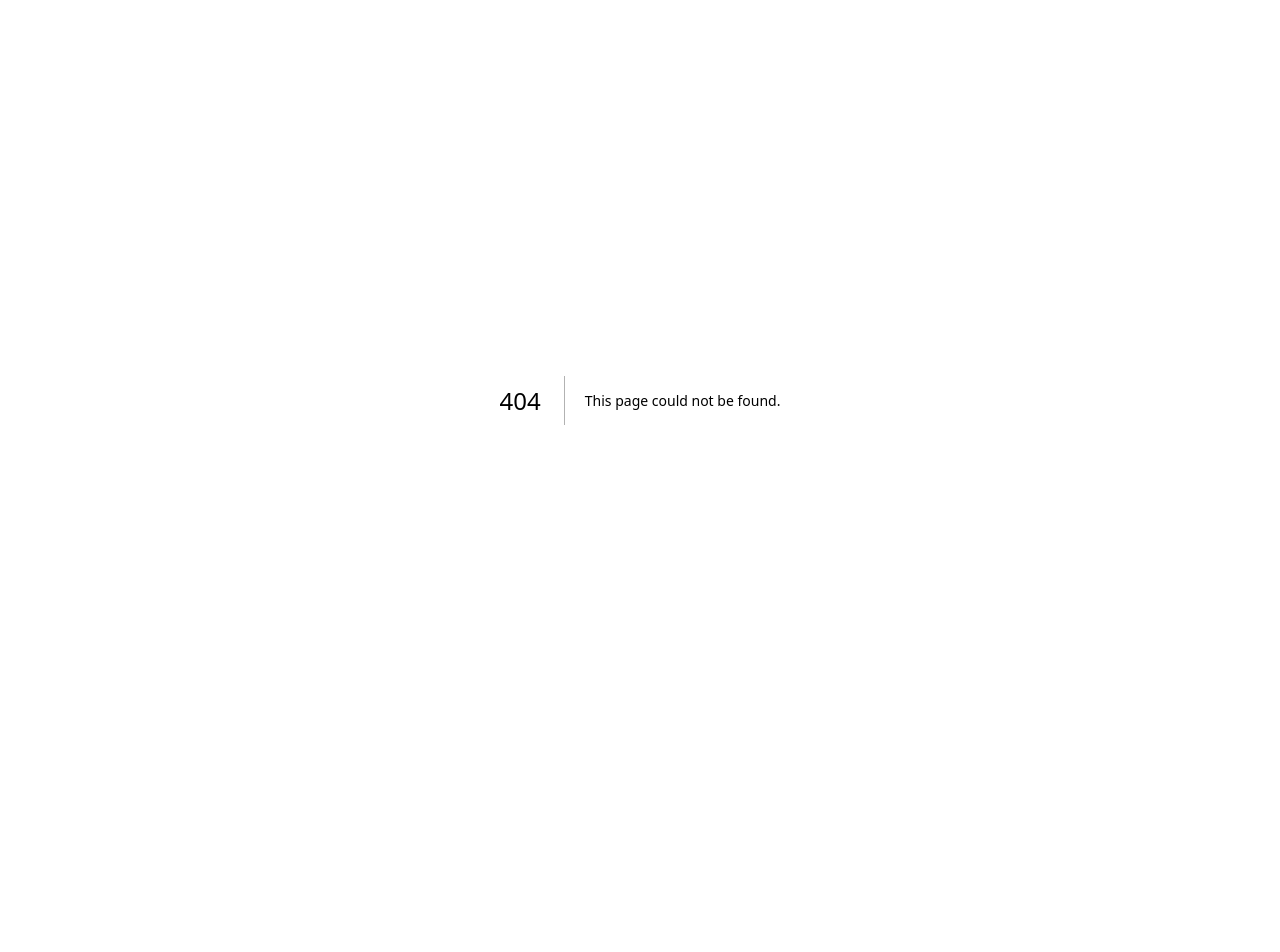
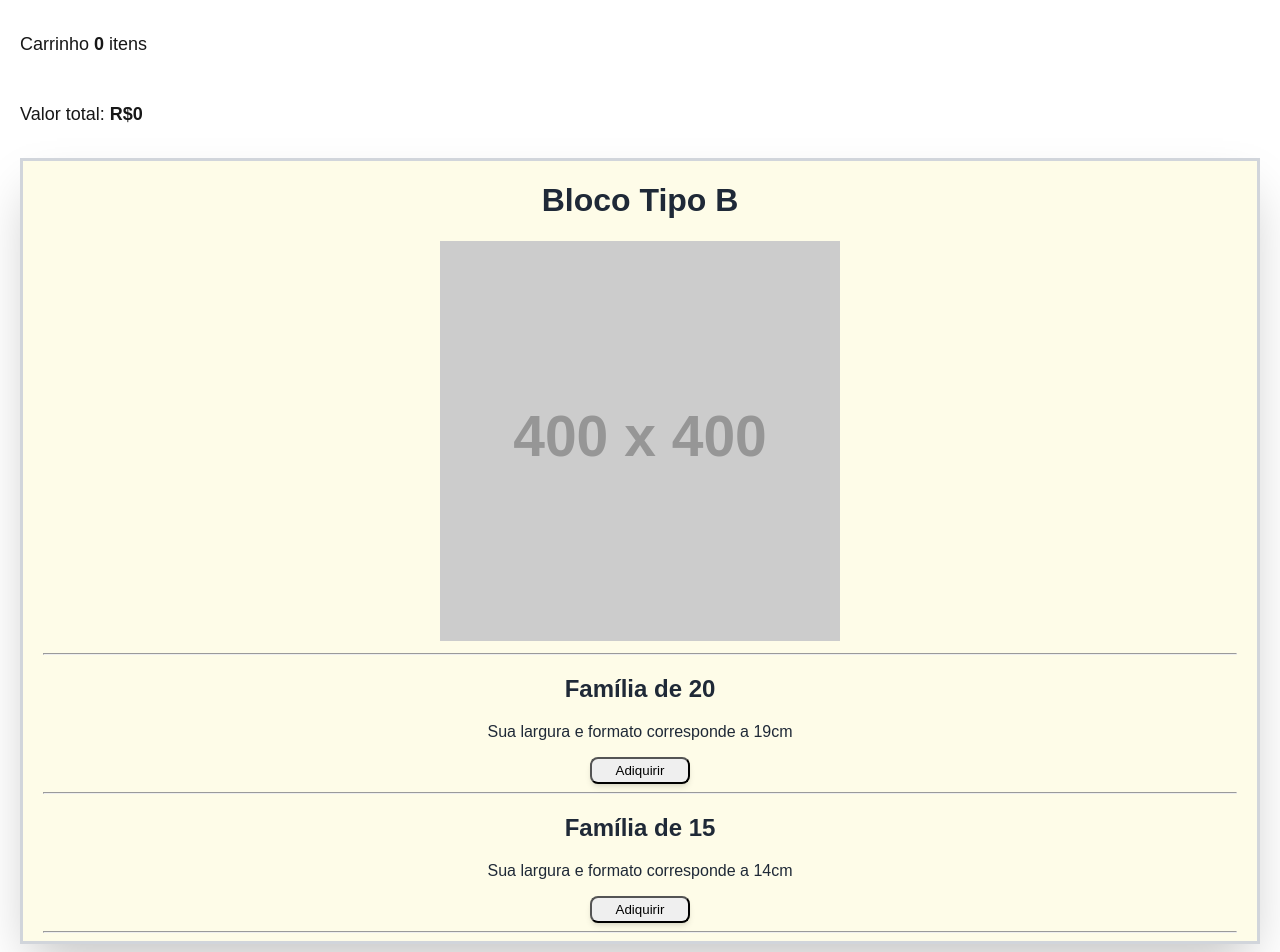
Before and after one commit to brunaalrez/strongblocks, a Next.js app: page /adiquirir_produto/1 in a window 1280 px wide. Before the commit this address had no page. Shown: the top 952 px of the page. Before the commit the page ends 800 px from the top, so only its background shows below. Built offline with nearby package versions, Linux system fonts and the light colour scheme.

Commit message:
falta_preco_total

```diff
--- a/app/adiquirir_produto/page.js
+++ b/app/adiquirir_produto/[id]/page.js
@@ -1,13 +1,39 @@
 'use client'
-import { useState } from "react";
-import Confirmado from "./confirmacao";
+import { useEffect, useState } from "react";
+import Confirmado from "../confirmacao";
 
-function PaginaAdiquirirProduto() {
+function PaginaAdiquirirProduto(attr) {
     const [carrinho, adicionaCarrinho] = useState(0);
+    const [carrinhoB, adicionaCarrinhoB] = useState(0);
+    const [carrinhoT, carrinhoTotal] = useState(0);
+
     const [mostra, mostraBotao] = useState(false);
-    const [total, valorTotal] = useState(0)
-    const [precoA, precoProdutoA] = useState(150)
-    const [precoB, precoProdutoB] = useState(130)
+    const [mostraB, mostraBotaoB] = useState(false);
+
+    const [total, valorTotal] = useState(0);
+    const [precoA, precoProdutoA] = useState(150);
+    const [precoB, precoProdutoB] = useState(130);
+
+    const [produto, alteraProduto] = useState({});
+    const [produtos, alteraProdutos] = useState([{
+        id: 0,
+        tipo: "A"
+    },{
+        id: 1,
+        tipo: "B"
+    },{
+        id: 2,
+        tipo: "C"
+    }]);
+
+    useEffect(()=>{
+        const id_produto = attr.params.id;
+        produtos.map((i)=>{
+            if(i.id == id_produto){
+                alteraProduto(i)
+            }
+        })
+    }, [])
 
     function handleCarrinho(adicionar = false){
         let novoCarrinho = carrinho;
@@ -21,20 +47,46 @@ function PaginaAdiquirirProduto() {
                 novoCarrinho--;
             }
         }
-        valorTotal(novoCarrinho * (precoA))
+        totalValor(novoCarrinho, 0)
+    }
 
+    function handleCarrinhoB(adicionar = false){
+        let novoCarrinhoB = carrinhoB;
 
+        if(adicionar == true){
+            adicionaCarrinhoB(carrinhoB + 1)
+            novoCarrinhoB++;
+        }else{
+            if(carrinhoB > 0 && precoB > 0){
+                adicionaCarrinhoB(carrinhoB - 1)
+                novoCarrinhoB--;
+            }
+        }
+        totalValor(0, novoCarrinhoB)
     }
+
+    function totalValor(a, b){
+        carrinhoTotal(a + b)
+        const total_a = (a * precoA);
+        const total_b = (b * precoB);
+        valorTotal(total_a+total_b)
+    }
+
     function mostraAgora(){
         mostraBotao(true)
     }
+
+    function mostraAgoraB(){
+        mostraBotaoB(true)
+    }
+
     return (
         <div>
-            <p className="p-3 text-lg">Carrinho <strong>{carrinho}</strong> itens</p>
+            <p className="p-3 text-lg">Carrinho <strong>{carrinhoT}</strong> itens</p>
             <p className="p-3 text-lg">Valor total:<strong> R${total} </strong></p>
             <div className="text-center border-solid text-gray-800 bg-yellow-50 px-5 border-gray-300 shadow-2xl m-3" >
 
-                <h1>Bloco Tipo A</h1>
+                <h1>Bloco Tipo {produto.tipo}</h1>
 
                 <img src="https://placehold.co/400"/>
                 <hr/>
@@ -53,12 +105,12 @@ function PaginaAdiquirirProduto() {
 
                 <h2>Família de 15</h2>
                 <p>Sua largura e formato corresponde a 14cm</p>
-                <button onClick={()=>{mostraAgora(); handleCarrinho(true);}} className="py-1 px-6 rounded-lg shadow-md">Adiquirir</button>
+                <button onClick={()=>{mostraAgoraB(); handleCarrinhoB(true);}} className="py-1 px-6 rounded-lg shadow-md">Adiquirir</button>
                 {
-                    mostra == true &&
+                    mostraB == true &&
                     <div>
                         <button className="py-1 px-6 rounded-lg shadow-md">Comfirmar Compra</button>
-                        <button onClick={()=>handleCarrinho(false)} className="py-1 px-6 rounded-lg shadow-md">Cancelar</button>
+                        <button onClick={()=>handleCarrinhoB(false)} className="py-1 px-6 rounded-lg shadow-md">Cancelar</button>
                     </div>
                 }
                 <hr/>
```
